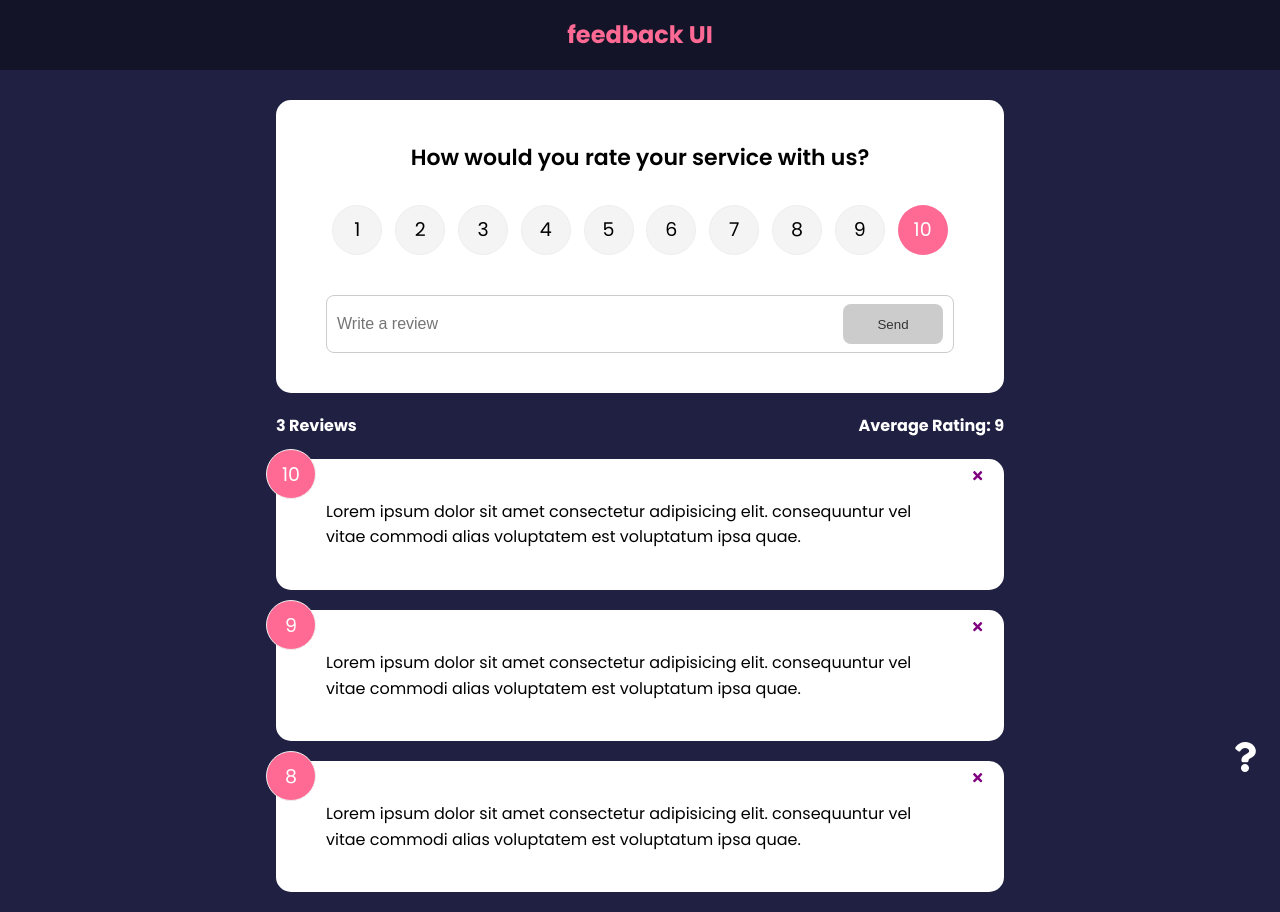
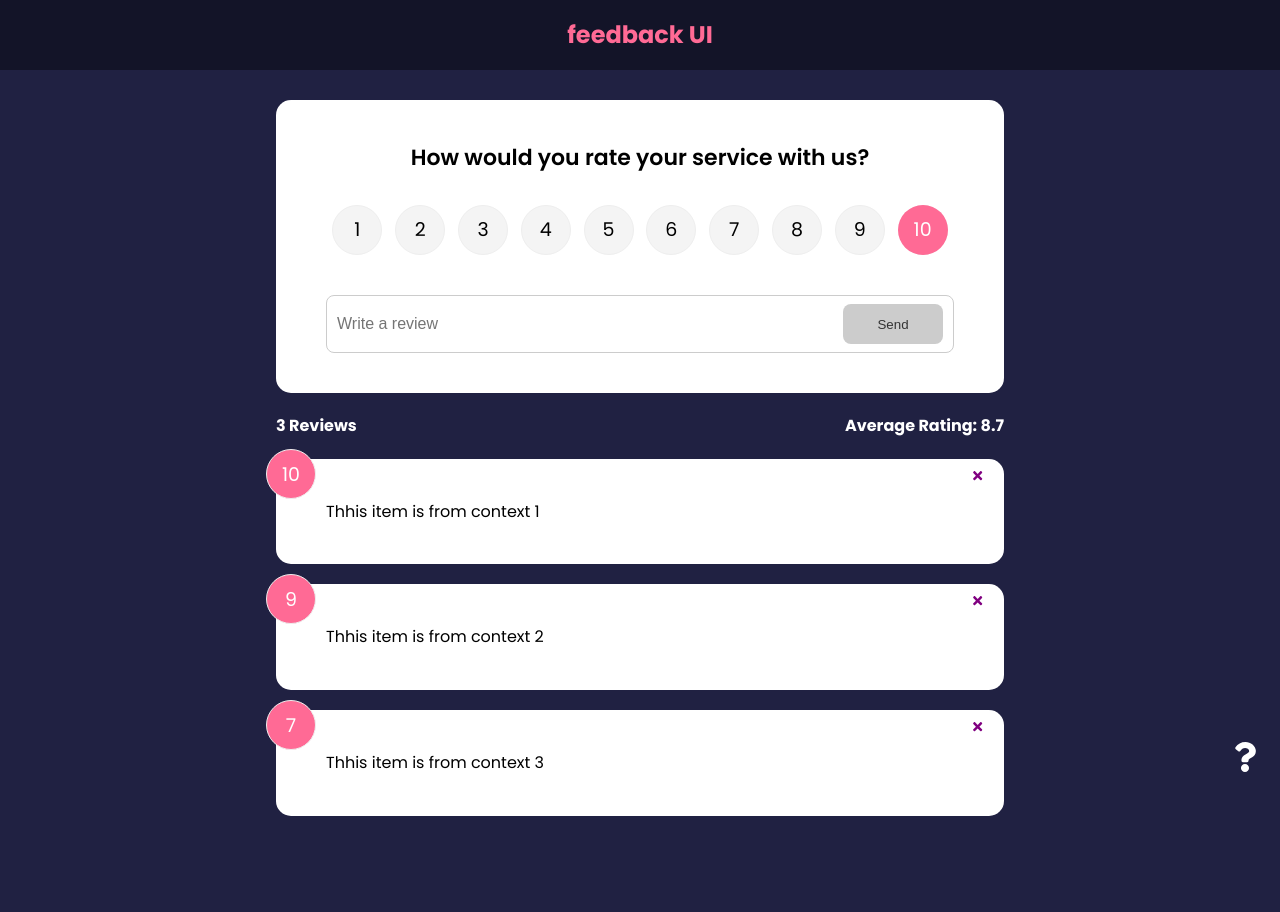
Before and after one commit to Rezz888/my-feedback-app, a React (Create React App) app: page / in a window 1280 px wide. After the commit the page ends 836 px from the top, so only its background shows below. Built offline with nearby package versions, Linux system fonts and the light colour scheme; the HTML template or start-up script is replaced by a standard one.

Commit message:
Refactor all the code in order to bring Context and Provider for managing the global state

```diff
--- a/src/App.js
+++ b/src/App.js
@@ -1,41 +1,26 @@
 import React from 'react'
-import { v4 as uuidv4} from 'uuid'
 import {BrowserRouter as Router, Route, Routes} from 'react-router-dom'
-import { useState } from 'react'
 import Header from "./Components/Header"
-import FeedbackData from './data/feedbackData'
 import FeedbackList from './Components/FeedbackList'
 import FeedbackStats from './Components/FeedbackStats'
 import FeedbackForm from './Components/FeedbackForm'
 import AboutPage from './pages/AboutPage'
 import AboutIcoinLink from './Components/AboutIcoinLink'
+import {FeedbackProvider} from './context/FeedbackContext'
 
 function App(){
-  const [feedback, setFeedback] = useState(FeedbackData)
-
-  const addFeedback = (newFeedback)=> {
-    newFeedback.id = uuidv4()
-    setFeedback([newFeedback, ...feedback])
-  }
-
-  const deleteFeedback = (id)=> {
-    if (window.confirm('Are you sure you want to delete this')){
-      setFeedback(feedback.filter((item)=> item.id !== id ))
-    }
-  }
-
 
     return (
+      <FeedbackProvider>
       <Router>
         <Header />
         <div className="container">
           <Routes>
             <Route exact path='/' element={
               <>
-              <FeedbackForm handleAdd={addFeedback}/>
-              <FeedbackStats feedback={feedback} />
-              <FeedbackList feedback={feedback}
-              handleDelete={deleteFeedback}/>
+              <FeedbackForm />
+              <FeedbackStats />
+              <FeedbackList />
               <AboutIcoinLink />
               </>
             }>
@@ -47,6 +32,7 @@
           </Routes>
         </div>
       </Router>
+      </FeedbackProvider>
     )
 }
 
--- a/src/Components/FeedbackForm.jsx
+++ b/src/Components/FeedbackForm.jsx
@@ -1,14 +1,17 @@
 import React from 'react'
-import { useState } from 'react'
+import { useState, useContext } from 'react'
 import Card from './Shared/Card'
 import Button from './Shared/Button'
 import RatingSelect from './RatingSelect'
+import FeedbackContext from '../context/FeedbackContext'
 
-function FeedbackForm({ handleAdd }) {
+function FeedbackForm() {
     const [text, setText] = useState('')
     const [rating, setRating] = useState(10)
     const [btnDisabled, setBtnDisabled] = useState(true)
     const [message, setMessage] = useState('')
+
+    const {addFeedback} = useContext(FeedbackContext)
 
     const handleTextChange = e => {
       if (text === ''){
@@ -31,7 +34,7 @@
            text,
            rating
          }
-         handleAdd(newFeedback)
+         addFeedback(newFeedback)
 
          setText('')
        }
--- a/src/Components/FeedbackItem.jsx
+++ b/src/Components/FeedbackItem.jsx
@@ -2,14 +2,17 @@
 import { FaTimes } from 'react-icons/fa'
 import PropTypes from 'prop-types'
 import Card from './Shared/Card'
+import FeedbackContext from '../context/FeedbackContext'
+import {useContext} from 'react'
 
-function FeedbackItem({ item, handleDelete }) {
+function FeedbackItem({ item }) {
+  const {deleteFeedback} = useContext(FeedbackContext)
 
 
   return (
     <Card>
         <div className="num-display">{item.rating}</div>
-        <button onClick={()=> handleDelete(item.id)} className="close">
+        <button onClick={()=> deleteFeedback(item.id)} className="close">
           <FaTimes color='purple' />
         </button>
         <div className="text-display">{item.text}</div>
--- a/src/Components/FeedbackList.jsx
+++ b/src/Components/FeedbackList.jsx
@@ -1,10 +1,13 @@
 import React from 'react'
 import {motion, AnimatePresence, MotionConfignpm} from 'framer-motion'
-import PropTypes from 'prop-types'
 import FeedbackItem from './FeedbackItem'
+import {useContext} from 'react'
+import FeedbackContext from '../context/FeedbackContext'
 
 
-function FeedbackList({ feedback, handleDelete }) {
+function FeedbackList() {
+  const {feedback} = useContext(FeedbackContext)
+
   if (!feedback || feedback.length === 0){
     return <p>No feedback yet</p>
   }
@@ -23,7 +26,7 @@
           <FeedbackItem
           key={item.id}
           item={item}
-          handleDelete={handleDelete} />
+          />
         </motion.div>
       ))}
       </AnimatePresence>
@@ -44,15 +47,4 @@
   // )
 }
 
-FeedbackList.propTypes = {
-  feedback: PropTypes.arrayOf(
-    PropTypes.shape({
-      id: PropTypes.number.isRequired,
-      text: PropTypes.string.isRequired,
-      rating: PropTypes.number.isRequired,
-
-    })
-  )
-}
-
 export default FeedbackList
--- a/src/Components/FeedbackStats.jsx
+++ b/src/Components/FeedbackStats.jsx
@@ -1,7 +1,9 @@
 import React from 'react'
-import PropTypes from 'prop-types'
+import {useContext} from 'react'
+import FeedbackContext from '../context/FeedbackContext'
 
-function FeedbackStats({ feedback }) {
+function FeedbackStats() {
+  const {feedback} = useContext(FeedbackContext)
     //Calculate ratings avg
     let average =
       feedback.reduce((acc, cur)=> {
@@ -17,8 +19,4 @@
   )
 }
 
-FeedbackStats.propTypes = {
-    feedback: PropTypes.array.isRequired,
-}
-
 export default FeedbackStats
--- /dev/null
+++ b/src/context/FeedbackContext.js
@@ -0,0 +1,44 @@
+import { createContext, useState } from "react";
+import { v4 as uuidv4} from 'uuid'
+
+const FeedbackContext = createContext()
+
+export const FeedbackProvider = ( {children}) => {
+    const [feedback, setFeedback] = useState([
+        {
+            id: 1,
+            text: 'Thhis item is from context 1',
+            rating: 10,
+        },
+        {   id: 2,
+            text: 'Thhis item is from context 2',
+            rating: 9,
+        },
+        {   id: 3,
+            text: 'Thhis item is from context 3',
+            rating: 7,
+        }
+    ])
+    const addFeedback = (newFeedback)=> {
+    newFeedback.id = uuidv4()
+    setFeedback([newFeedback, ...feedback])
+    }
+
+    const deleteFeedback = (id)=> {
+    if (window.confirm('Are you sure you want to delete this')){
+      setFeedback(feedback.filter((item)=> item.id !== id ))
+    }
+    }
+
+    return <FeedbackContext.Provider
+             value={{
+                feedback,
+                deleteFeedback,
+                addFeedback
+            }}
+            >
+        {children}
+    </FeedbackContext.Provider>
+}
+
+export default FeedbackContext
```
